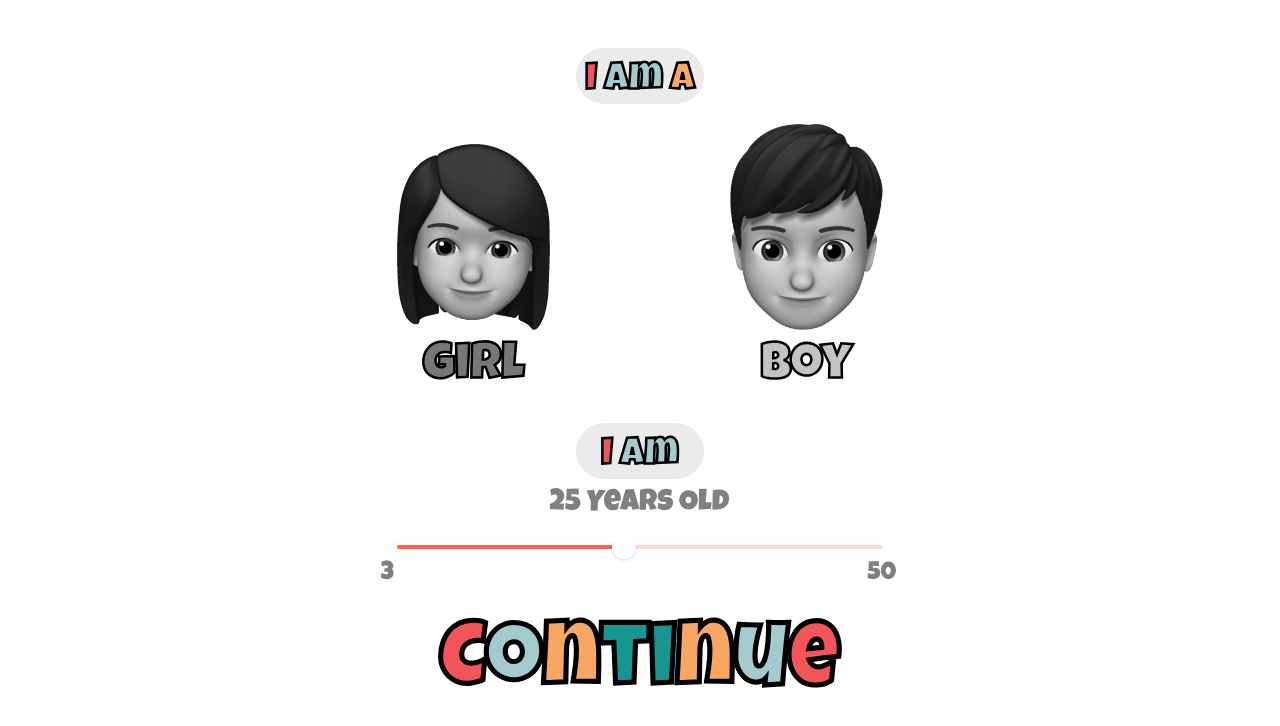
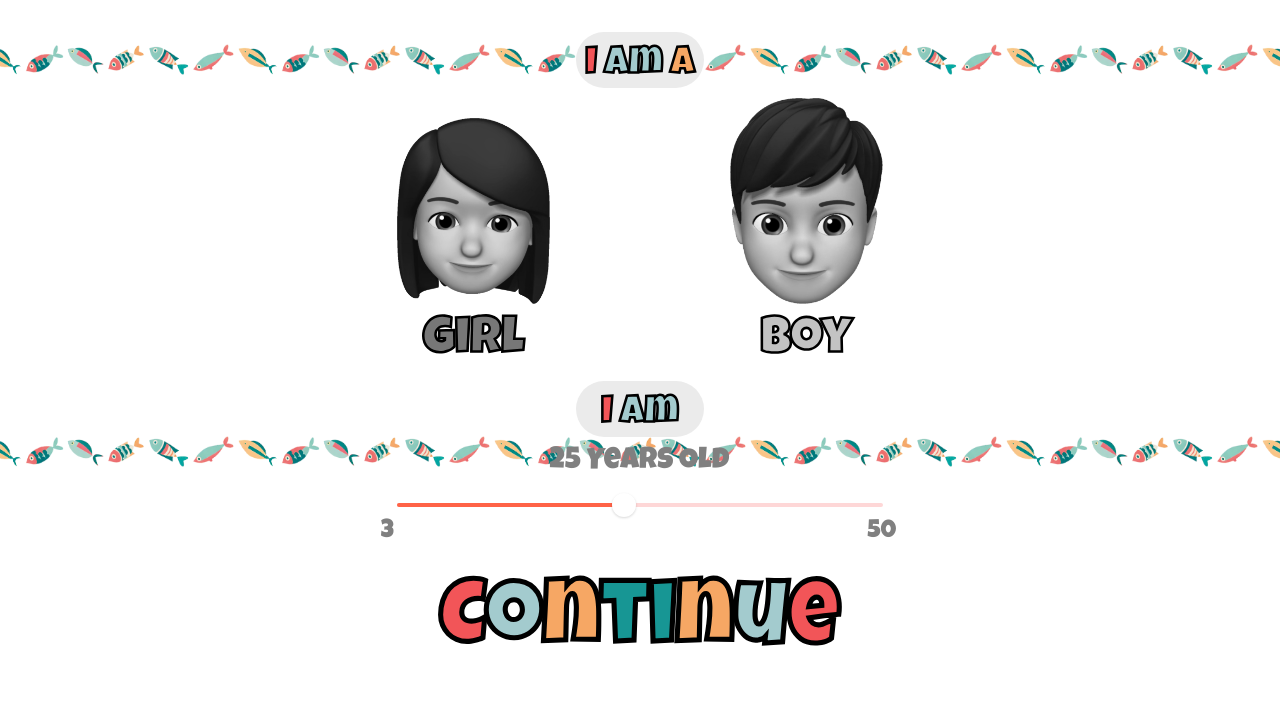
Before and after one commit to RuoningJin/open-box-game, a React (Create React App) app in the folder client/: page /users in a window 1280 px wide. Shown: the top 726 px of the page. Built offline with nearby package versions, Linux system fonts and the light colour scheme; a web font is replaced by a local one.

Commit message:
adding fish-divider to user interface

```diff
--- a/client/src/components/users/GenderItem.scss
+++ b/client/src/components/users/GenderItem.scss
@@ -6,8 +6,6 @@
   flex-direction: column;
   align-items: center;
   justify-content: end;
-
-  margin-top: 10px;
   filter: grayscale(1);
 
   img {
--- a/client/src/components/users/index.js
+++ b/client/src/components/users/index.js
@@ -11,12 +11,13 @@ export default function Users(props) {
 
   return (
     <main className='layout'>
-
+        <div className='fish-divider--1' />
+        <div className='fish-divider--2' />
         <section className='gender-container'>
 
           <Stack spacing='4'>
             <Flex direction='column' align='center'>
-              <div className={'user-info-title'} style={{marginTop: '4vh'}}>
+              <div className={'user-info-title'} style={{marginTop: '2vh'}}>
                 <span className="red">I</span>
                 <span className="blue">&nbsp;am</span>
                 <span className="yellow">&nbsp;a</span>
@@ -25,7 +26,7 @@ export default function Users(props) {
             </Flex>
 
             <Flex direction='column' align='center'>
-              <div className={'user-info-title'} style={{marginBottom: '-8vh'}}>
+              <div className={'user-info-title'} style={{marginBottom: '-8vh', marginTop: '-2vh'}}>
                 <span className="red">I</span>
                 <span className="blue">&nbsp;am</span>
               </div>
--- a/client/src/components/users/index.scss
+++ b/client/src/components/users/index.scss
@@ -7,13 +7,17 @@
   align-items: center;
 }
 
-.users-background {
-  position: fixed;
-  bottom: 0px;
-  height: 10vh;
-  width: 100%;
+.fish-divider--1 {
+  @include fish-divider;
+  top: 5.5vh;
+}
 
+.fish-divider--2 {
+  @include fish-divider;
+  top: 54.5vh;
 }
+
+
 
 @keyframes animatedBackground {
   from {
--- a/client/src/styles/mixins.scss
+++ b/client/src/styles/mixins.scss
@@ -16,3 +16,15 @@
   .yellow {color: $yellow;}
   .green {color: $green;}
 }
+
+@mixin fish-divider{
+  background-image: url("../../public/fish-divider.png");
+  position: absolute;
+  height: 4vh;
+  width: 100%;
+  background-size: 20vw;
+  background-repeat: repeat no-repeat;
+  z-index: -999;
+  animation: slide 60s linear infinite;
+  animation: animatedBackground 500s linear infinite;
+}
```
